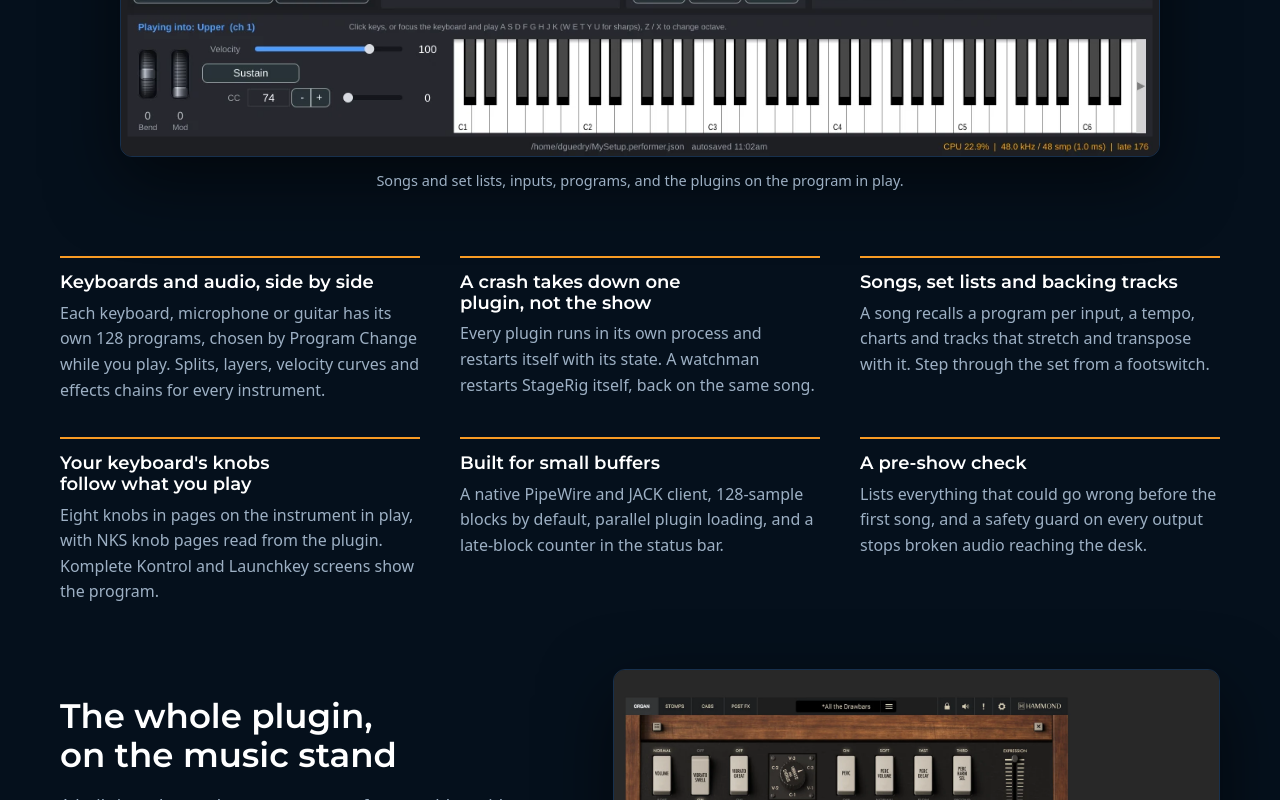
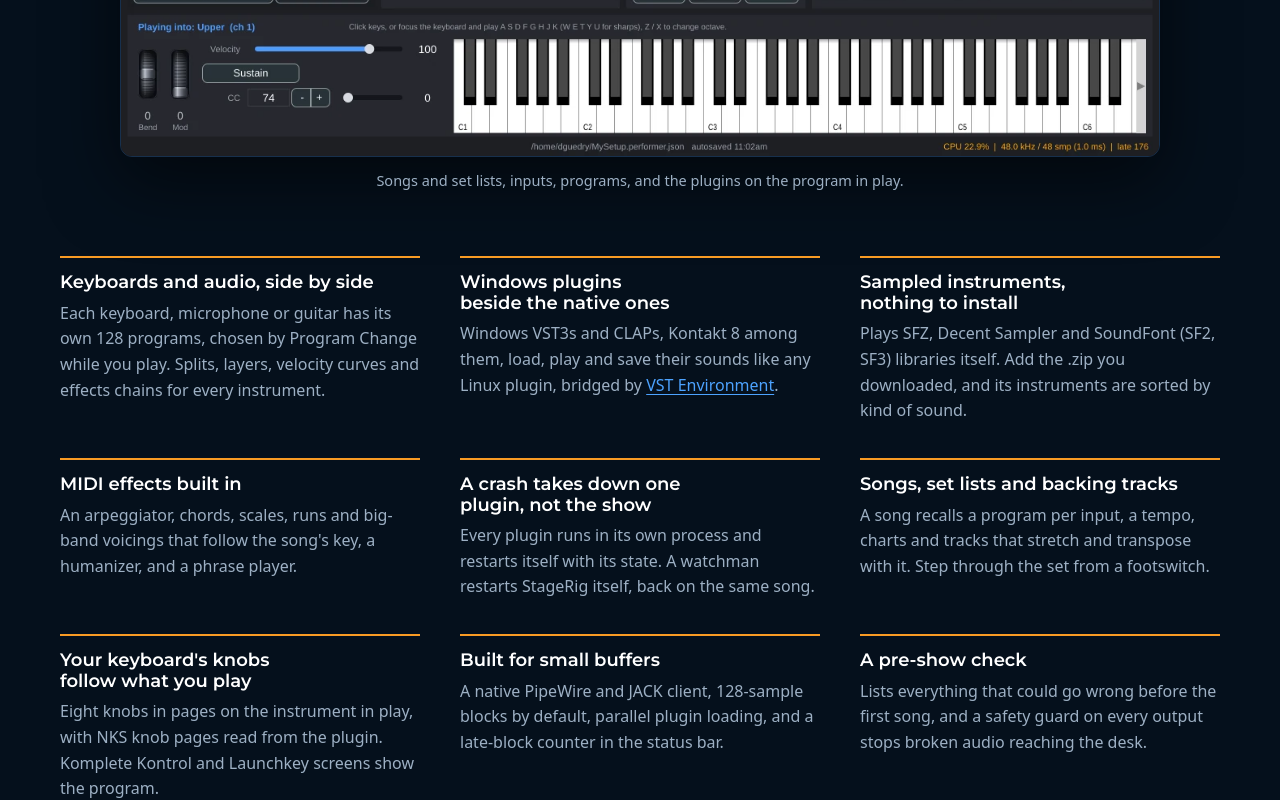
Before and after one commit to dguedry/stagerig.org, a plain HTML site: page index.html in a window 1280 px wide. Shown: the part 1968-2768 px from the top of the page. Drawn offline with Linux system fonts and the light colour scheme.

Commit message:
StageRig: Windows plugins, built-in sampled instruments (SFZ, Decent Sampler, SoundFont) and MIDI effects
Co-Authored-By: Claude Opus 5.5 <noreply@anthropic.com>

```diff
--- a/index.html
+++ b/index.html
@@ -58,7 +58,7 @@
     </div>
     <div>
       <dt>4 formats</dt>
-      <dd>VST3, CLAP, LV2 and LADSPA, each plugin in its own process</dd>
+      <dd>VST3, CLAP, LV2 and LADSPA, Windows VST3s and CLAPs too, each plugin in its own process</dd>
     </div>
     <div>
       <dt>1 command</dt>
@@ -114,6 +114,23 @@
       <p>Each keyboard, microphone or guitar has its own 128 programs, chosen
         by Program Change while you play. Splits, layers, velocity curves and
         effects chains for every instrument.</p>
+    </li>
+    <li>
+      <h3>Windows plugins beside the native ones</h3>
+      <p>Windows VST3s and CLAPs, Kontakt&nbsp;8 among them, load, play and
+        save their sounds like any Linux plugin, bridged by
+        <a href="#vstenv">VST&nbsp;Environment</a>.</p>
+    </li>
+    <li>
+      <h3>Sampled instruments, nothing to install</h3>
+      <p>Plays SFZ, Decent Sampler and SoundFont (SF2, SF3) libraries itself.
+        Add the .zip you downloaded, and its instruments are sorted by kind of
+        sound.</p>
+    </li>
+    <li>
+      <h3>MIDI effects built in</h3>
+      <p>An arpeggiator, chords, scales, runs and big-band voicings that
+        follow the song's key, a humanizer, and a phrase player.</p>
     </li>
     <li>
       <h3>A crash takes down one plugin, not the show</h3>
```
